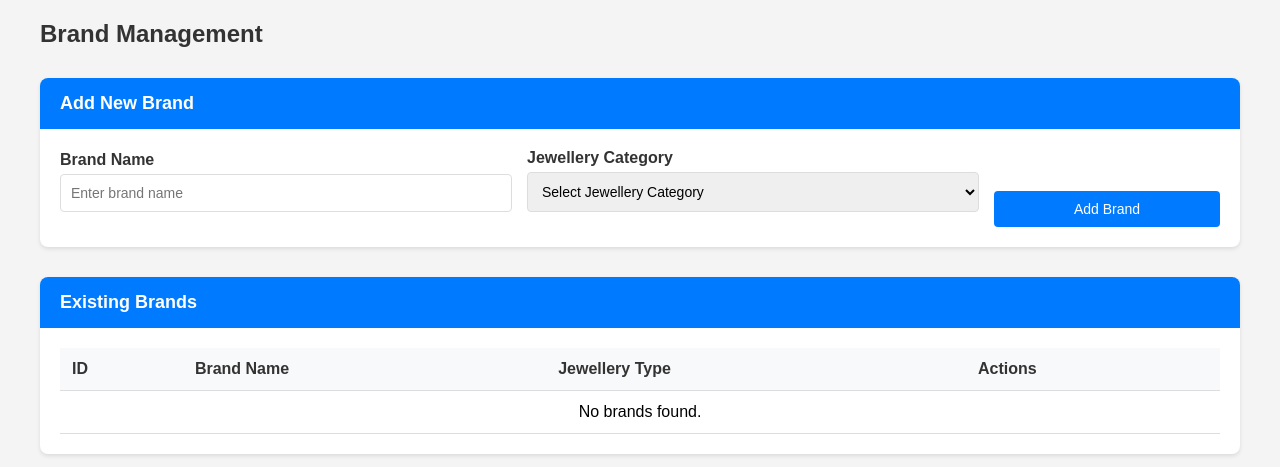
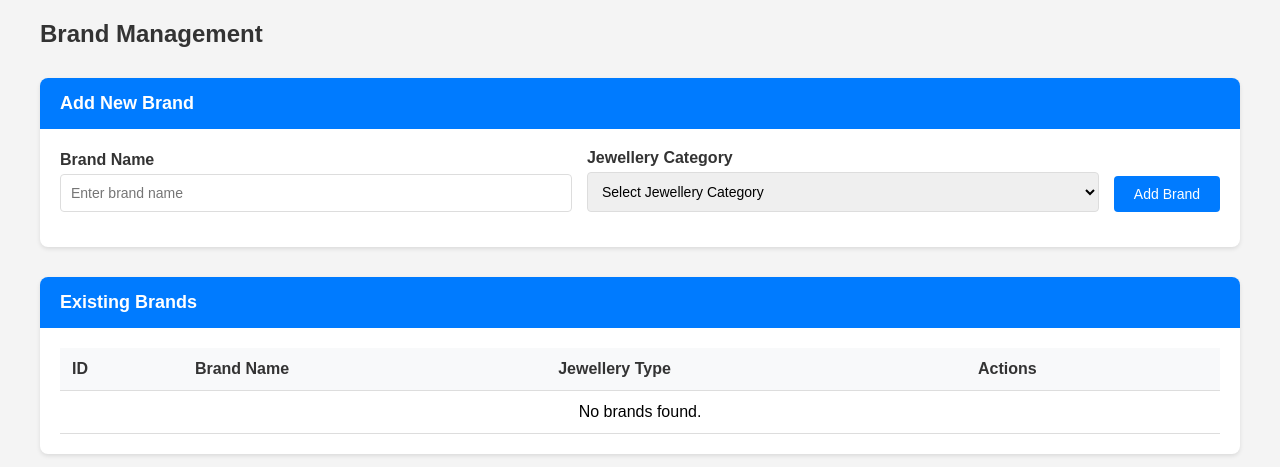
Before and after one commit to els-lartee/E-commerce-25, a PHP site: page /admin/brand.php in a window 1280 px wide. Shown: the top 467 px of the page. Run offline with PHP 8.4, Linux system fonts and the light colour scheme; the visitor is signed in with stand-in values (Sample User, id 1); data that the repository does not hold is empty; some libraries are stand-ins or nearby versions.

Commit message:
product display

```diff
--- a/admin/brand.php
+++ b/admin/brand.php
@@ -58,9 +58,12 @@ $categories = get_jewellery_ctr($_SESSION['user_id']);
         }
         .form-row {
             display: grid;
-            grid-template-columns: 2fr 2fr 1fr;
+            grid-template-columns: 1fr 1fr auto;
             gap: 15px;
             align-items: end;
+        }
+        .form-row button {
+            white-space: nowrap;
         }
         .form-group {
             margin-bottom: 15px;
@@ -174,7 +177,10 @@ $categories = get_jewellery_ctr($_SESSION['user_id']);
                                 <?php endforeach; ?>
                             </select>
                         </div>
-                        <button type="submit" class="btn btn-primary">Add Brand</button>
+                        <div class="form-group">
+                            <label>&nbsp;</label>
+                            <button type="submit" class="btn btn-primary">Add Brand</button>
+                        </div>
                     </div>
                 </form>
             </div>
```
